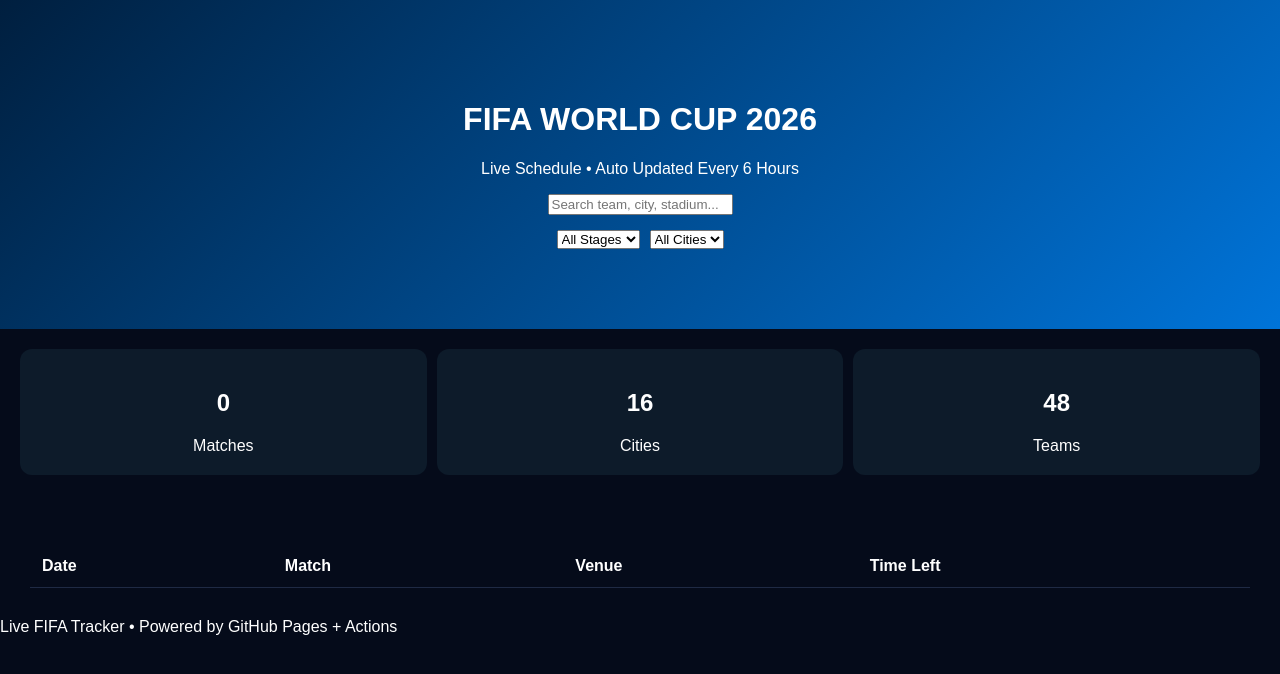
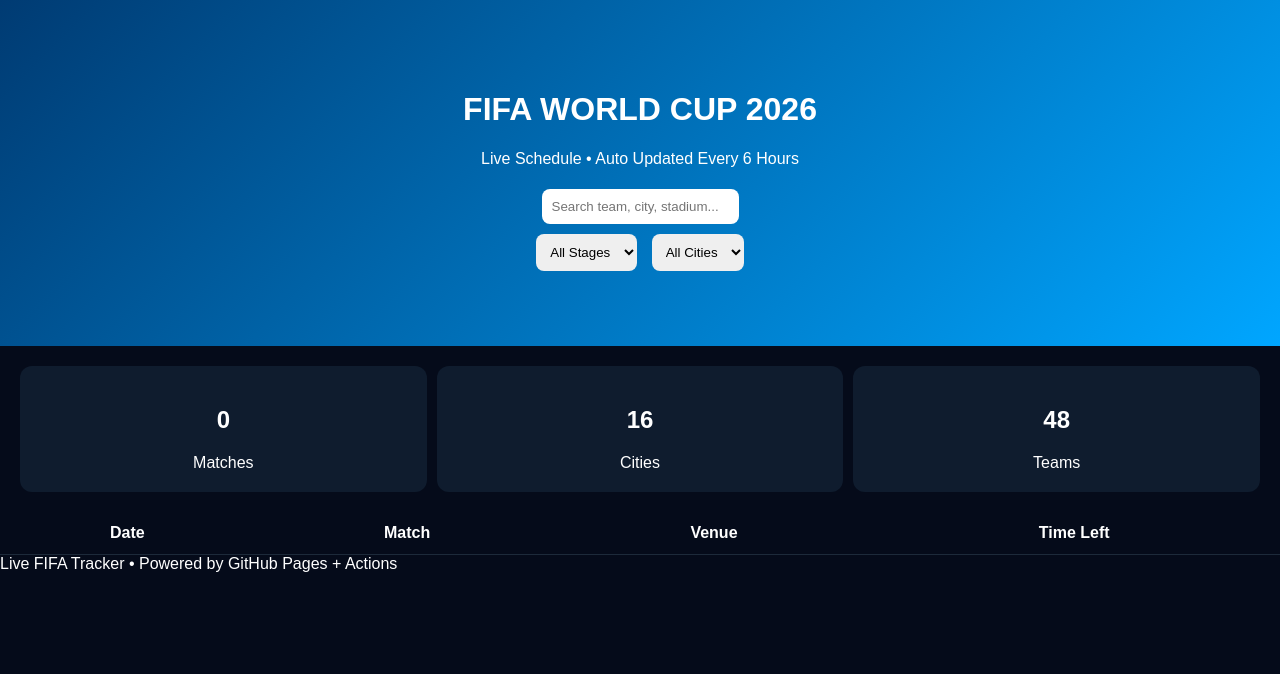
Before and after one commit to DevFIFA/FIFA2026, a plain HTML site: page index.html in a window 1280 px wide. Drawn offline with Linux system fonts and the light colour scheme; a script that the page names is missing.

Commit message:
Refactor CSS styles for layout and appearance
Updated styles for hero section, buttons, and cards. Adjusted padding, background colors, and layout for better presentation.

```diff
--- a/style.css
+++ b/style.css
@@ -6,61 +6,38 @@
 }
 
 .hero{
-padding:80px 20px;
 text-align:center;
-background:linear-gradient(135deg,#001f3f,#0074D9);
+padding:70px 20px;
+background:linear-gradient(135deg,#003b73,#00a6ff);
 }
 
-.overlay h1{
-font-size:3rem;
+input,select{
+padding:10px;
+margin:5px;
+border-radius:8px;
+border:none;
 }
 
-button{
-padding:10px 15px;
-margin-top:10px;
-border:none;
-border-radius:10px;
-cursor:pointer;
+.stats{
+display:grid;
+grid-template-columns:repeat(3,1fr);
+padding:20px;
+gap:10px;
 }
 
-.filters{
-margin-top:15px;
-display:flex;
-gap:10px;
-justify-content:center;
+.card{
+background:#0f1c2e;
+padding:20px;
+border-radius:12px;
+text-align:center;
 }
 
 table{
 width:100%;
 border-collapse:collapse;
-margin-top:20px;
 }
 
 th,td{
 padding:12px;
-border-bottom:1px solid #1f2a44;
-text-align:left;
+border-bottom:1px solid #1d2a3a;
 }
-
-.card{
-background:#0d1b2a;
-padding:20px;
-border-radius:12px;
-text-align:center;
-}
-
-.stats{
-display:grid;
-grid-template-columns:repeat(3,1fr);
-gap:10px;
-padding:20px;
-}
-
-.container{
-padding:30px;
-}
-
-.light{
-background:#f5f7fb;
-color:#111;
-}
```
